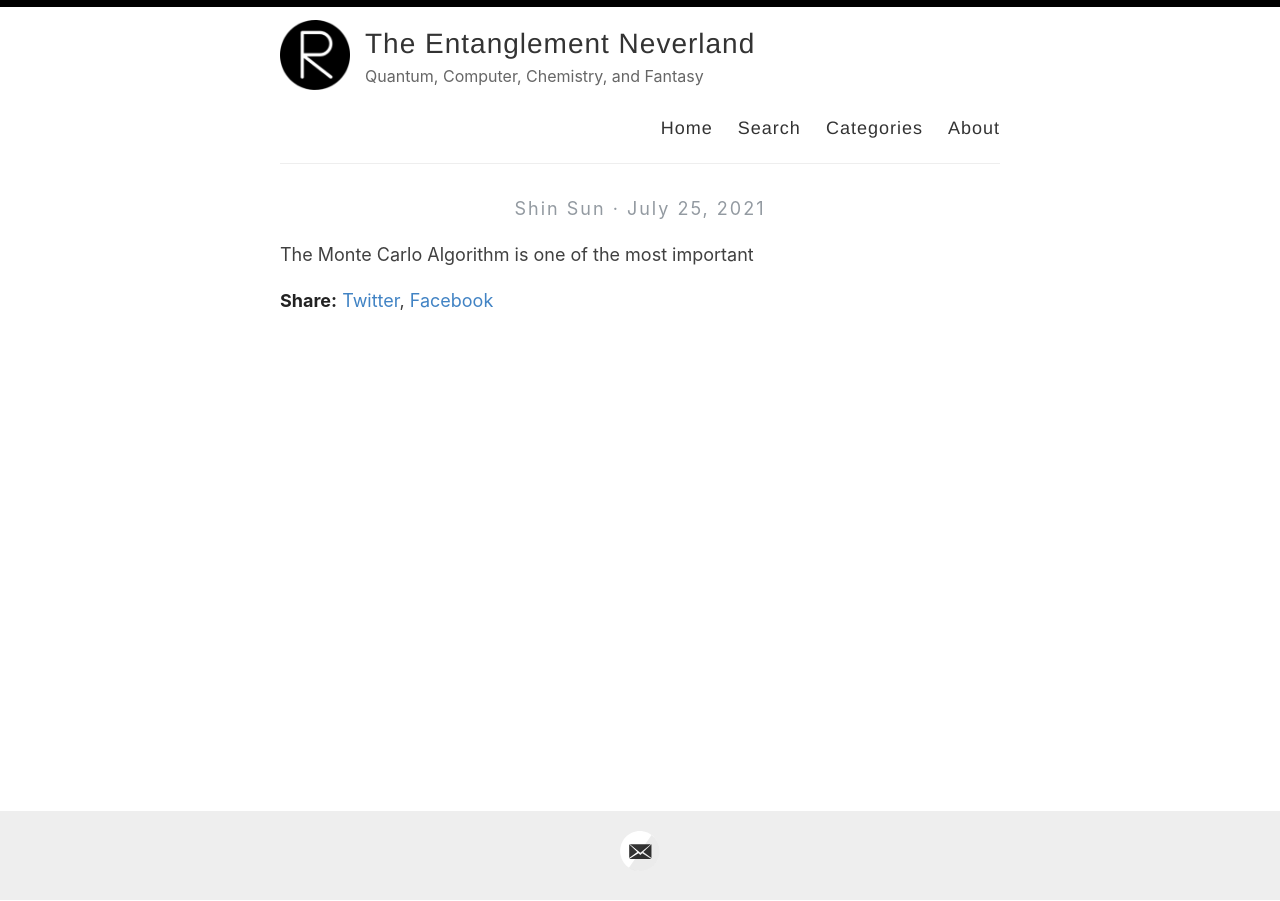
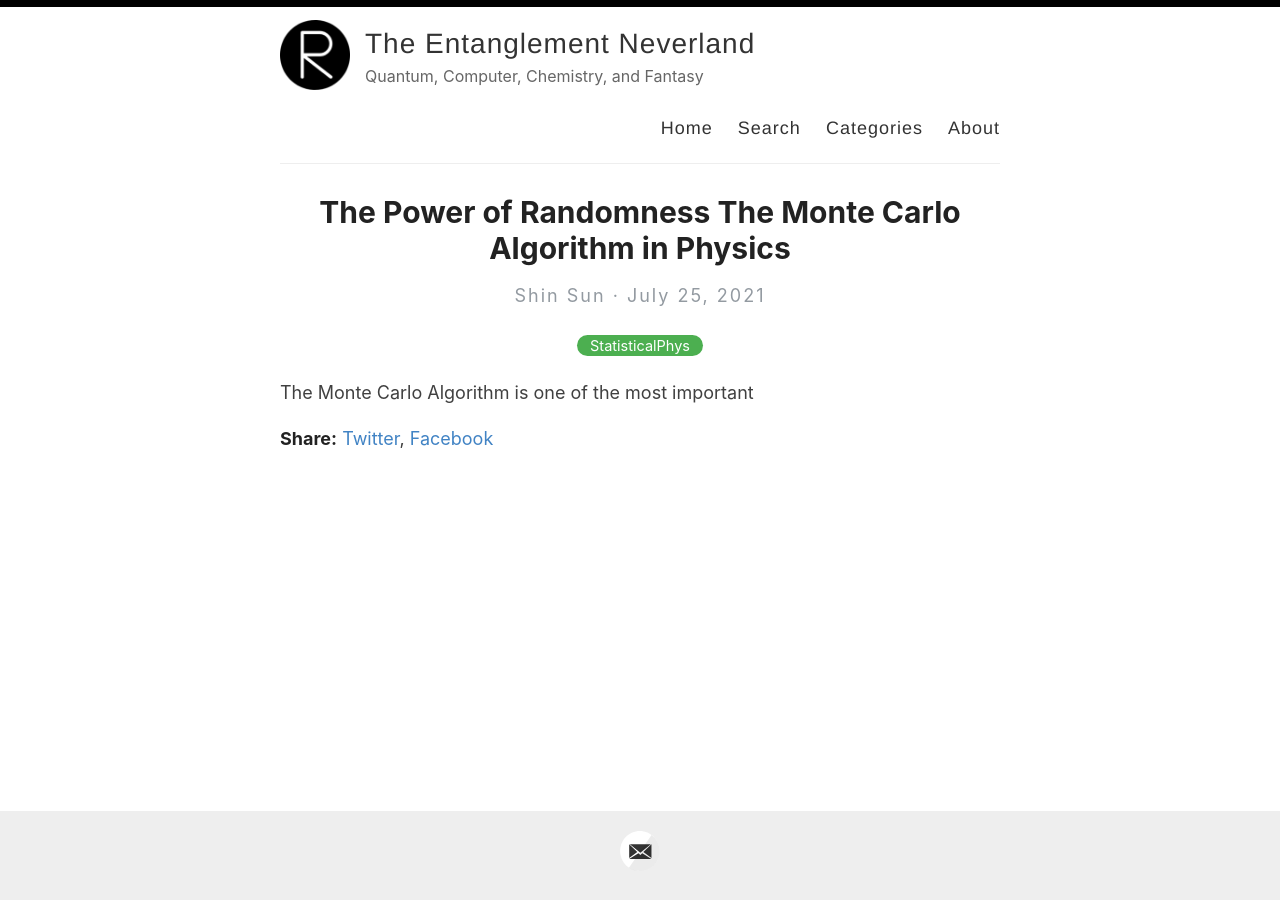
Before and after one commit to ZincSun/ZincSun.github.io, a Jekyll site: the page built from _posts/2021-07-25-MonteCarlo.md, in a window 1280 px wide. Built offline with Jekyll 4.4.1, drawn with Linux system fonts in a browser that asks for light colours; our own code applies the rules of GitHub Pages for plain Markdown files.

Commit message:
Update 2021-07-25-MonteCarlo.md

```diff
--- a/_posts/2021-07-25-MonteCarlo.md
+++ b/_posts/2021-07-25-MonteCarlo.md
@@ -1,6 +1,6 @@
 ---
 layout: post
-title: The Power of Randomness : The Monte Carlo Algorithm in Physics
+title: The Power of Randomness The Monte Carlo Algorithm in Physics
 categories: StatisticalPhys
 ---
 
```
